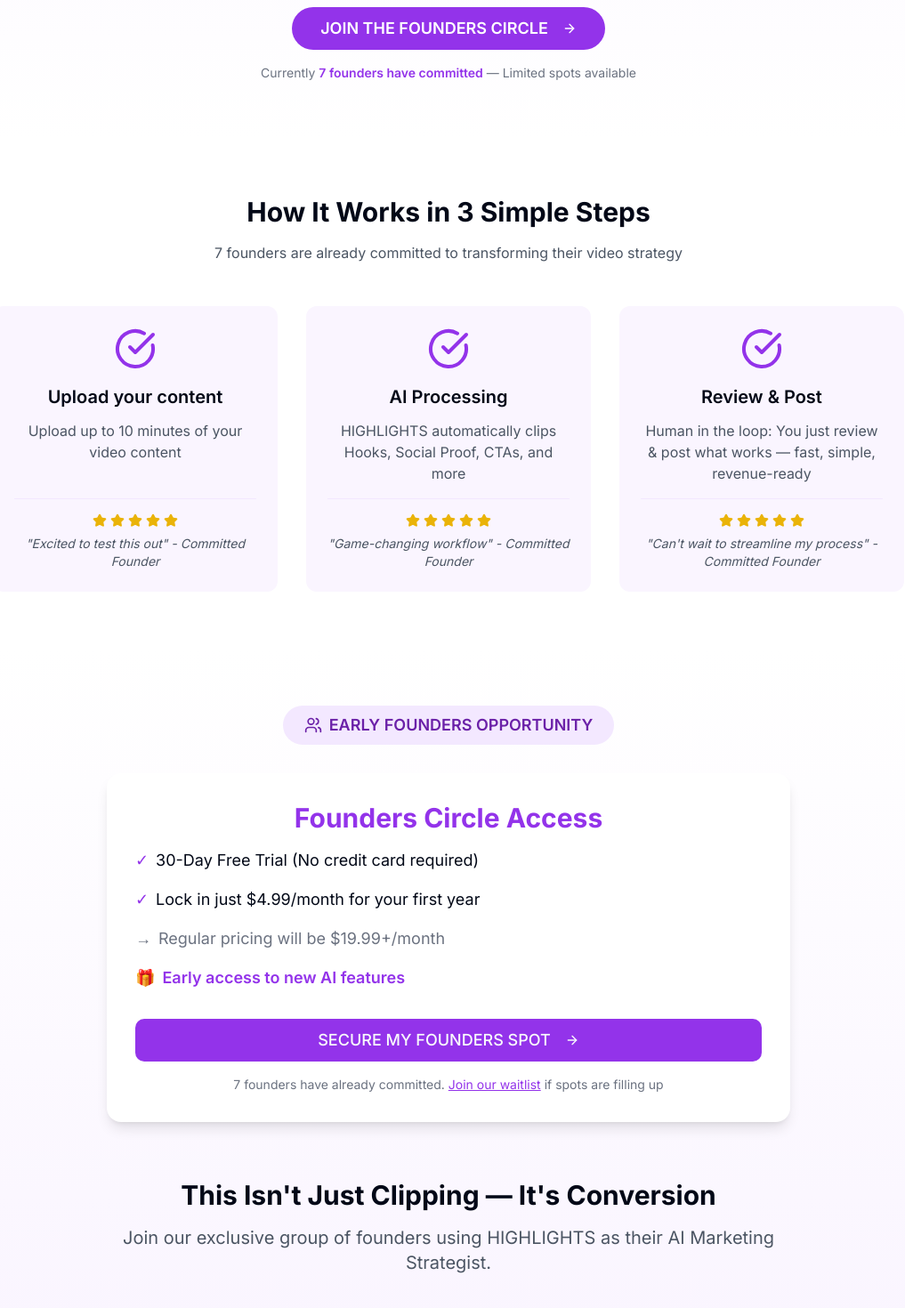
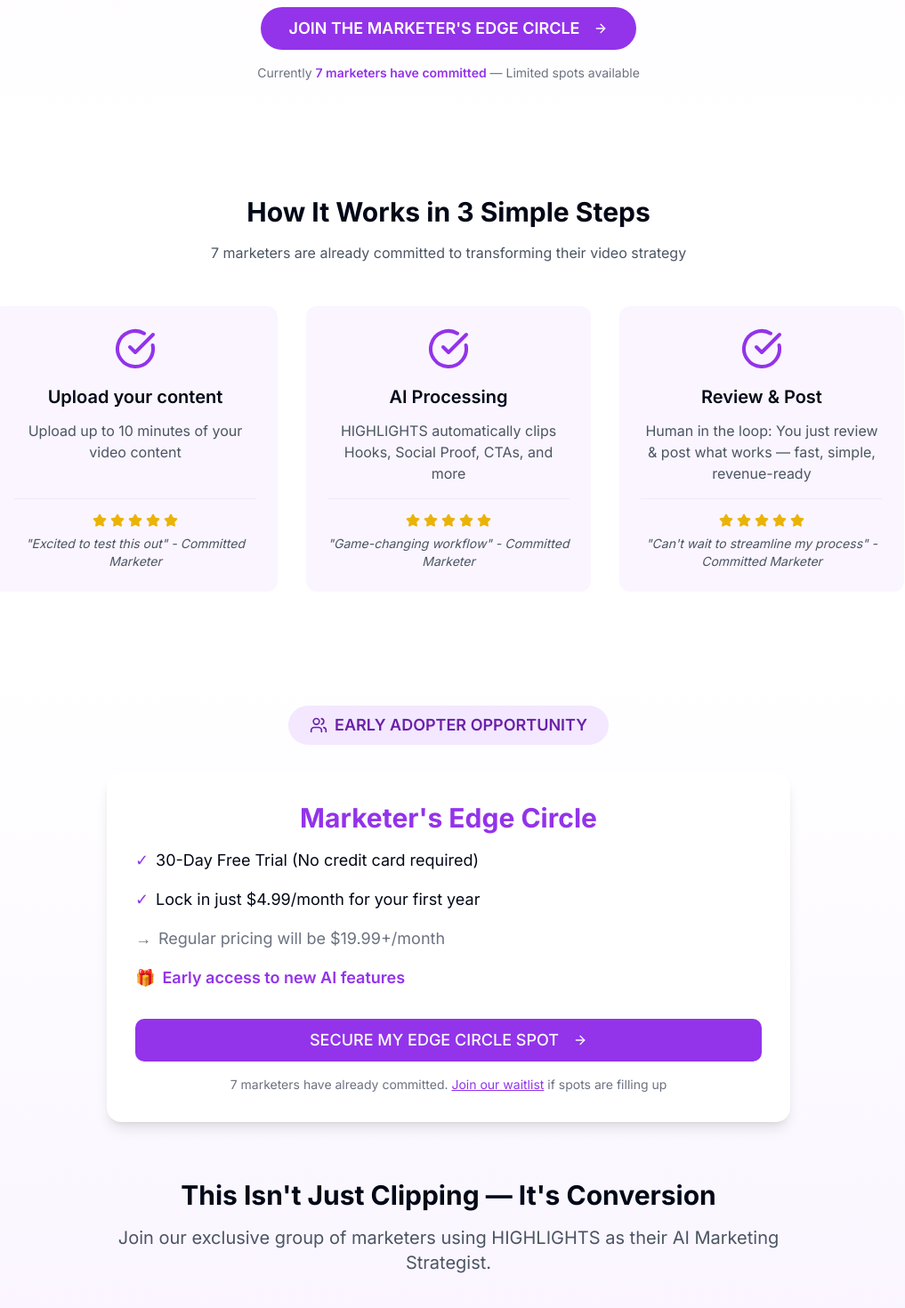
Before and after one commit to avisanghavi/videofusion-website, a React (Vite) app: page / in a window 1280 px wide. Shown: the part 412-1882 px from the top of the page at 89% size, without its empty margins (136-1153 px from the left). Built offline with nearby package versions, Linux system fonts and the light colour scheme.

Commit message:
Refactor: Update copy and naming
Update copy to reflect early adopters and marketers.
Rename "Founders Circle Access" to a more suitable name.

```diff
--- a/src/components/Hero.tsx
+++ b/src/components/Hero.tsx
@@ -6,7 +6,7 @@ export const Hero = () => {
   return (
     <div className="flex flex-col items-center justify-center px-4 py-16 text-center bg-gradient-to-b from-purple-50 to-white">
       <div className="bg-purple-100 text-purple-800 inline-block px-6 py-2 rounded-full text-sm font-semibold mb-8 animate-pulse">
-        🚀 Early Access: Limited Founders Spots Available 🚀
+        🚀 Early Access: Limited Marketing Innovator Spots Available 🚀
       </div>
       <h1 className="text-4xl md:text-5xl font-bold text-gray-900 mb-6 max-w-4xl">
         Introducing <span className="text-purple-600">HIGHLIGHTS</span>: Your AI Video Marketing Agent
@@ -21,11 +21,11 @@ export const Hero = () => {
         size="lg"
         className="bg-purple-600 hover:bg-purple-700 text-white px-8 py-6 rounded-full text-lg font-semibold transition-all transform hover:scale-105"
       >
-        JOIN THE FOUNDERS CIRCLE
+        JOIN THE MARKETER'S EDGE CIRCLE
         <ArrowRight className="ml-2 h-5 w-5" />
       </Button>
       <p className="mt-4 text-sm text-gray-500">
-        Currently <span className="font-semibold text-purple-600">7 founders have committed</span>{" "}
+        Currently <span className="font-semibold text-purple-600">7 marketers have committed</span>{" "}
         — Limited spots available
       </p>
     </div>
--- a/src/components/Pricing.tsx
+++ b/src/components/Pricing.tsx
@@ -7,11 +7,11 @@ export const Pricing = () => {
     <div className="py-16 px-4 bg-gradient-to-b from-white to-purple-50">
       <div className="max-w-3xl mx-auto text-center">
         <div className="bg-purple-100 text-purple-800 inline-flex items-center gap-2 px-6 py-2 rounded-full text-lg font-semibold mb-8">
-          <Users className="w-5 h-5" /> EARLY FOUNDERS OPPORTUNITY
+          <Users className="w-5 h-5" /> EARLY ADOPTER OPPORTUNITY
         </div>
 
         <div className="bg-white p-8 rounded-2xl shadow-lg mb-8 transform hover:scale-105 transition-all">
-          <div className="text-3xl font-bold text-purple-600 mb-4">Founders Circle Access</div>
+          <div className="text-3xl font-bold text-purple-600 mb-4">Marketer's Edge Circle</div>
           <ul className="text-left space-y-4 mb-8">
             <li className="flex items-center text-lg">
               <span className="text-purple-600 mr-2">✓</span> 30-Day Free Trial (No credit card required)
@@ -29,12 +29,12 @@ export const Pricing = () => {
 
           <div className="space-y-4">
             <Button className="w-full bg-purple-600 hover:bg-purple-700 text-lg py-6" size="lg">
-              SECURE MY FOUNDERS SPOT
+              SECURE MY EDGE CIRCLE SPOT
               <ArrowRight className="ml-2 h-5 w-5" />
             </Button>
 
             <p className="text-sm text-gray-500">
-              7 founders have already committed.{" "}
+              7 marketers have already committed.{" "}
               <a href="#waitlist" className="text-purple-600 hover:text-purple-700 underline">
                 Join our waitlist
               </a>{" "}
@@ -46,7 +46,7 @@ export const Pricing = () => {
         <div className="mt-16">
           <h2 className="text-3xl font-bold mb-4">This Isn't Just Clipping — It's Conversion</h2>
           <p className="text-xl text-gray-600">
-            Join our exclusive group of founders using HIGHLIGHTS as their AI Marketing Strategist.
+            Join our exclusive group of marketers using HIGHLIGHTS as their AI Marketing Strategist.
           </p>
         </div>
       </div>
--- a/src/components/Steps.tsx
+++ b/src/components/Steps.tsx
@@ -6,24 +6,24 @@ export const Steps = () => {
     {
       title: "Upload your content",
       description: "Upload up to 10 minutes of your video content",
-      social: "\"Excited to test this out\" - Committed Founder"
+      social: "\"Excited to test this out\" - Committed Marketer"
     },
     {
       title: "AI Processing",
       description: "HIGHLIGHTS automatically clips Hooks, Social Proof, CTAs, and more",
-      social: "\"Game-changing workflow\" - Committed Founder"
+      social: "\"Game-changing workflow\" - Committed Marketer"
     },
     {
       title: "Review & Post",
       description: "Human in the loop: You just review & post what works — fast, simple, revenue-ready",
-      social: "\"Can't wait to streamline my process\" - Committed Founder"
+      social: "\"Can't wait to streamline my process\" - Committed Marketer"
     }
   ];
 
   return (
     <div className="py-16 px-4 bg-white">
       <h2 className="text-3xl font-bold text-center mb-4">How It Works in 3 Simple Steps</h2>
-      <p className="text-center text-gray-600 mb-12">7 founders are already committed to transforming their video strategy</p>
+      <p className="text-center text-gray-600 mb-12">7 marketers are already committed to transforming their video strategy</p>
       <div className="max-w-5xl mx-auto grid md:grid-cols-3 gap-8">
         {steps.map((step, index) => (
           <div key={index} className="flex flex-col items-center text-center p-6 rounded-lg bg-purple-50 hover:shadow-lg transition-all">
```
